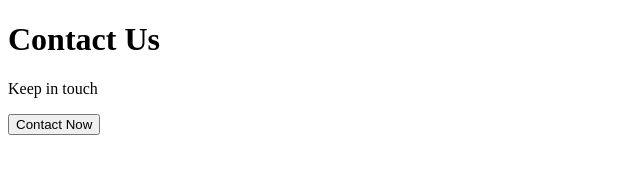
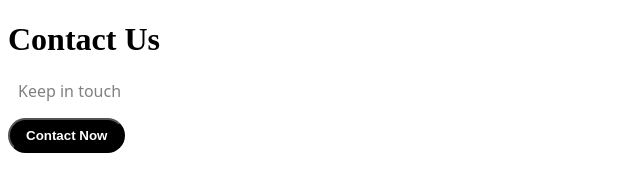
Before and after one commit to Arun-DevCode/Learn-Github, a plain HTML site: page contact.html in a window 1280 px wide. Shown: the whole page, without its empty margins (0-640 px from the left). Drawn offline with Linux system fonts and the light colour scheme.

Commit message:
NS-update the css link

```diff
--- a/contact.html
+++ b/contact.html
@@ -6,7 +6,7 @@
         <title>Contact</title>
         <meta name="description" content="">
         <meta name="viewport" content="width=device-width, initial-scale=1">
-        <link rel="stylesheet" href="">
+        <link rel="stylesheet" href="design.css">
     </head>
     <body>
       <h1>Contact Us</h1>
```
